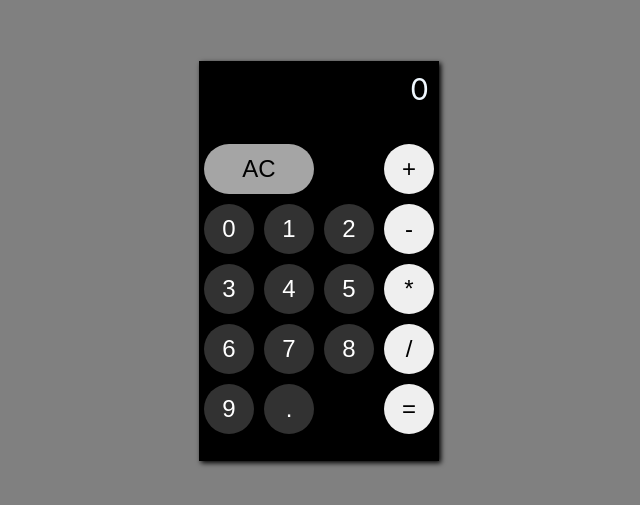
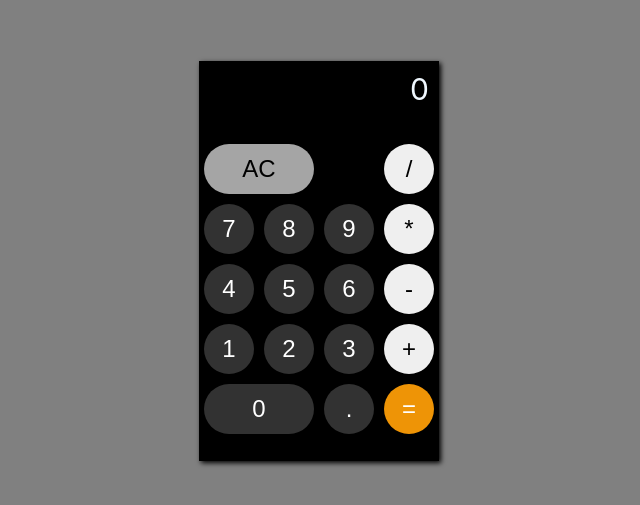
Before and after one commit to rinZee/react-calculator, a React (Create React App) app: page / in a window 1280 px wide. Shown: the part 139-644 px from the top of the page, without its empty margins (321-961 px from the left). Built offline with nearby package versions, Linux system fonts and the light colour scheme.

Commit message:
fixed the styles of calculator

```diff
--- a/src/App.js
+++ b/src/App.js
@@ -49,25 +49,25 @@ const pressOperator = (e) => {
     <div className="nums-container">
     <button id="clear" className="light-grey big-w" onClick={clearInput}>AC</button>
 
-    <button id="zero" className='dark-grey' value='0' onClick={pressZero}>0</button>
+    <button id="seven" className='dark-grey' value='7' onClick={pressNum}>7</button>
+    <button id="eight" className='dark-grey' value='8' onClick={pressNum}>8</button>
+    <button id="nine" className='dark-grey' value='9' onClick={pressNum}>9</button>
+    <button id="four" className='dark-grey' value='4' onClick={pressNum}>4</button>
+    <button id="five" className='dark-grey' value='5' onClick={pressNum}>5</button>
+    <button id="six" className='dark-grey' value='6' onClick={pressNum}>6</button>
     <button id="one" className='dark-grey' value='1' onClick={pressNum}>1</button>
     <button id="two" className='dark-grey' value='2' onClick={pressNum}>2</button>
     <button id="three" className='dark-grey' value='3' onClick={pressNum}>3</button>
-    <button id="four" className='dark-grey' value='4' onClick={pressNum}>4</button>
-    <button id="five" className='dark-grey' value='5' onClick={pressNum}>5</button>
-    <button id="six" className='dark-grey' value='6' onClick={pressNum}>6</button>
-    <button id="seven" className='dark-grey' value='7' onClick={pressNum}>7</button>
-    <button id="eight" className='dark-grey' value='8' onClick={pressNum}>8</button>
-    <button id="nine" className='dark-grey' value='9' onClick={pressNum}>9</button>
+    <button id="zero" className='dark-grey big-w' value='0' onClick={pressZero}>0</button>
     <button id="decimal" className='dark-grey' value='.' onClick={pressDecimal}>.</button>
 
     </div>
     <div className="ops-container">
+    <button id="divide" value='/' onClick={pressOperator}>/</button>
+    <button id="multiply" value='*' onClick={pressOperator}>*</button>
+    <button id="subtract" value='-' onClick={pressOperator}>-</button>
     <button id="add" value='+' onClick={pressOperator}>+</button>
-    <button id="subtract" value='-' onClick={pressOperator}>-</button>
-    <button id="multiply" value='*' onClick={pressOperator}>*</button>
-    <button id="divide" value='/' onClick={pressOperator}>/</button>
-    <button id="equals" onClick={evaluate}>=</button>
+    <button id="equals" className="orange" onClick={evaluate}>=</button>
     </div>
   </div>
   )
```
